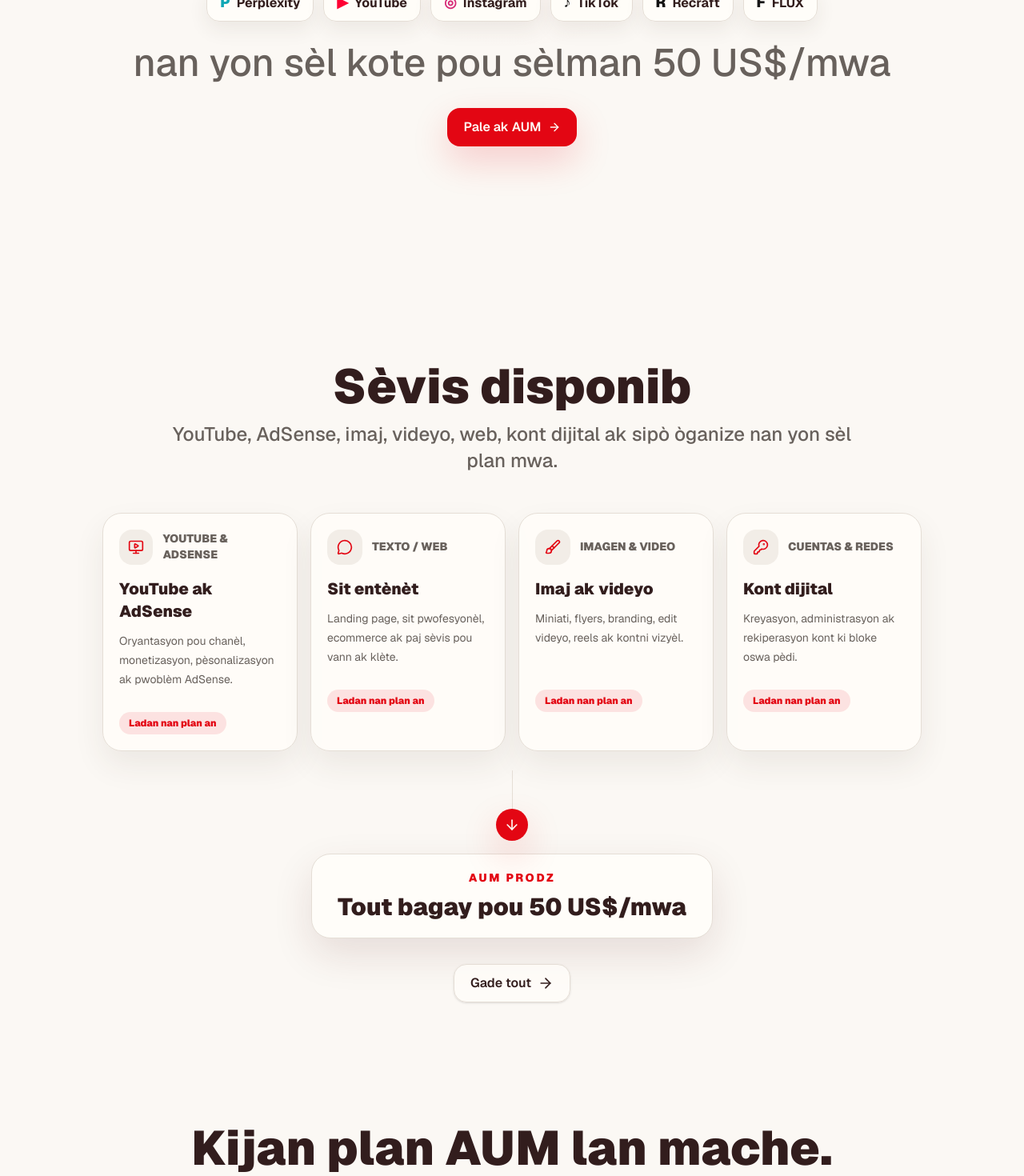
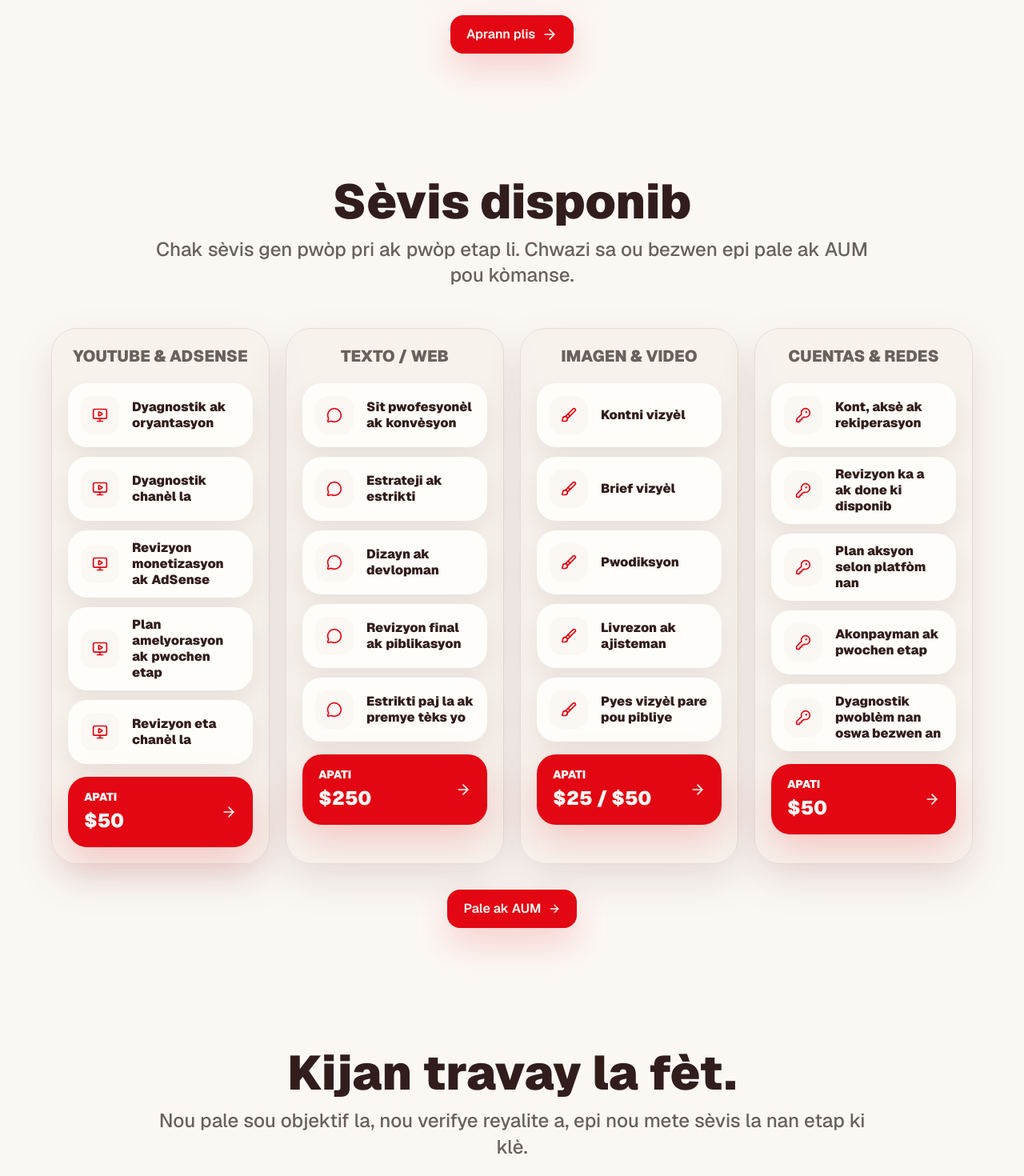
Before and after one commit to aumdevs/aumprodz, a Next.js app: page / in a window 1280 px wide. Shown: the part 580-2050 px from the top of the page at 80% size. Built offline with nearby package versions, Linux system fonts and the light colour scheme; no server answers; the database is empty.

Commit message:
Refine public hero and services layout

```diff
--- a/src/app/(public)/page.tsx
+++ b/src/app/(public)/page.tsx
@@ -1,7 +1,6 @@
 import Image from "next/image";
 import Link from "next/link";
 import {
-  ArrowDown,
   ArrowRight,
   Brush,
   FileSignature,
@@ -42,8 +41,7 @@ type HomeCopy = {
   modelIntro: string;
   processText: string;
   processTitle: string;
-  planPrice: string;
-  planTag: string;
+  serviceCta: string;
   serviceText: string;
   serviceTitle: string;
   startCta: string;
@@ -68,19 +66,18 @@ const copyByLocale: Record<AppLocale, HomeCopy> = {
     heroPrice: "nan yon sèl kote pou sèlman 50 US$/mwa",
     modelIntro: "Aprann sou",
     processText:
-      "Ou peye plan mwa a, ou mande sèvis ou bezwen pandan mwa sa a, epi AUM ede w bay priyorite travay la.",
-    processTitle: "Kijan plan AUM lan mache.",
-    planPrice: "Tout bagay pou 50 US$/mwa",
-    planTag: "Ladan nan plan an",
+      "Nou pale sou objektif la, nou verifye reyalite a, epi nou mete sèvis la nan etap ki klè.",
+    processTitle: "Kijan travay la fèt.",
     processCards: [
       { title: "Ou mande", text: "Ou ekri AUM epi ou eksplike sa ou bezwen pou pwojè a." },
       { title: "Nou bay priyorite", text: "Nou chwazi sa ki pi enpòtan pou mwa a selon objektif ou." },
       { title: "Nou egzekite", text: "Nou travay sou sèvis yo epi nou fè suivi ak livrezon klè." },
     ],
     serviceText:
-      "YouTube, AdSense, imaj, videyo, web, kont dijital ak sipò òganize nan yon sèl plan mwa.",
+      "Chak sèvis gen pwòp pri ak pwòp etap li. Chwazi sa ou bezwen epi pale ak AUM pou kòmanse.",
     serviceTitle: "Sèvis disponib",
-    startCta: "Pale ak AUM",
+    serviceCta: "Pale ak AUM",
+    startCta: "Aprann plis",
     trustTitle: "Done, aksè ak fichye yo dwe trete ak anpil swen.",
     trustCards: [
       { title: "Aksè kontwole", text: "Nou mande sèlman aksè ki nesesè pou sèvis la." },
@@ -98,24 +95,23 @@ const copyByLocale: Record<AppLocale, HomeCopy> = {
     finalText:
       "Pon tu canal, web, imagen, cuentas o carrera artística dentro de un proceso claro.",
     finalTitle: "¿Listo para poner tu proyecto digital bajo control?",
-    heroLineOne: "Mantente al dia",
+    heroLineOne: "Mantente al día",
     heroLineTwo: "con AUM",
     heroPrice: "en un solo lugar por tan solo 50 US$/mes",
     modelIntro: "Aprende sobre",
     processText:
-      "Pagas el plan mensual, pides lo que necesitas durante ese mes y AUM te ayuda a priorizar lo que más mueve tu proyecto.",
-    processTitle: "Cómo funciona el plan AUM.",
-    planPrice: "Todo por 50 US$/mes",
-    planTag: "Incluido en el plan",
+      "Hablamos del objetivo, revisamos la realidad y convertimos el servicio en pasos claros.",
+    processTitle: "Cómo funciona el trabajo.",
     processCards: [
       { title: "Pides", text: "Hablas con AUM y explicas qué necesitas para tu proyecto." },
       { title: "Priorizamos", text: "Ordenamos lo más importante del mes según tu objetivo." },
       { title: "Ejecutamos", text: "Trabajamos los servicios y damos seguimiento con entregas claras." },
     ],
     serviceText:
-      "YouTube, AdSense, imagen, video, web, cuentas digitales y soporte en una sola membresía mensual.",
+      "Cada servicio mantiene su precio normal y su propio alcance. Elige lo que necesitas y habla con AUM para empezar.",
     serviceTitle: "Servicios disponibles",
-    startCta: "Habla con AUM",
+    serviceCta: "Hablar con AUM",
+    startCta: "Saber más",
     trustTitle: "Datos, accesos y archivos tratados con cuidado.",
     trustCards: [
       { title: "Acceso controlado", text: "Solo se pide el acceso necesario para resolver el servicio." },
@@ -138,19 +134,18 @@ const copyByLocale: Record<AppLocale, HomeCopy> = {
     heroPrice: "in one place for only 50 US$/month",
     modelIntro: "Learn about",
     processText:
-      "You pay the monthly plan, request what you need during that month and AUM helps prioritize the work that moves your project.",
-    processTitle: "How the AUM plan works.",
-    planPrice: "Everything for 50 US$/month",
-    planTag: "Included in the plan",
+      "We talk about the goal, review the real situation and turn the service into clear steps.",
+    processTitle: "How the work happens.",
     processCards: [
       { title: "Request", text: "You talk to AUM and explain what your project needs." },
       { title: "Prioritize", text: "We organize the most important work for the month." },
       { title: "Execute", text: "We work on the services and follow up with clear delivery." },
     ],
     serviceText:
-      "YouTube, AdSense, image, video, web, digital accounts and support in one monthly membership.",
+      "Each service keeps its own price and scope. Choose what you need and talk to AUM to start.",
     serviceTitle: "Available services",
-    startCta: "Talk to AUM",
+    serviceCta: "Talk to AUM",
+    startCta: "Learn more",
     trustTitle: "Data, access and files handled with care.",
     trustCards: [
       { title: "Controlled access", text: "Only the access needed for the service is requested." },
@@ -173,19 +168,18 @@ const copyByLocale: Record<AppLocale, HomeCopy> = {
     heroPrice: "au même endroit pour seulement 50 US$/mois",
     modelIntro: "Apprenez sur",
     processText:
-      "Vous payez le plan mensuel, demandez ce dont vous avez besoin pendant le mois et AUM aide à prioriser le travail.",
-    processTitle: "Comment fonctionne le plan AUM.",
-    planPrice: "Tout pour 50 US$/mois",
-    planTag: "Inclus dans le plan",
+      "Nous parlons de l'objectif, vérifions la réalité et transformons le service en étapes claires.",
+    processTitle: "Comment le travail se fait.",
     processCards: [
       { title: "Demandez", text: "Vous parlez avec AUM et expliquez le besoin du projet." },
       { title: "Priorisez", text: "Nous organisons le plus important pour le mois." },
       { title: "Exécutez", text: "Nous travaillons les services avec un suivi clair." },
     ],
     serviceText:
-      "YouTube, AdSense, image, vidéo, web, comptes digitaux et support dans un seul abonnement mensuel.",
+      "Chaque service garde son propre prix et son propre périmètre. Choisissez ce dont vous avez besoin et parlez avec AUM.",
     serviceTitle: "Services disponibles",
-    startCta: "Parler avec AUM",
+    serviceCta: "Parler avec AUM",
+    startCta: "En savoir plus",
     trustTitle: "Données, accès et fichiers traités avec soin.",
     trustCards: [
       { title: "Accès contrôlé", text: "Nous demandons seulement l'accès nécessaire au service." },
@@ -208,19 +202,18 @@ const copyByLocale: Record<AppLocale, HomeCopy> = {
     heroPrice: "em um só lugar por apenas 50 US$/mes",
     modelIntro: "Aprenda sobre",
     processText:
-      "Você paga o plano mensal, pede o que precisa durante o mês e AUM ajuda a priorizar o que move seu projeto.",
-    processTitle: "Como funciona o plano AUM.",
-    planPrice: "Tudo por 50 US$/mes",
-    planTag: "Incluído no plano",
+      "Falamos sobre o objetivo, revisamos a realidade e transformamos o serviço em passos claros.",
+    processTitle: "Como o trabalho acontece.",
     processCards: [
       { title: "Pede", text: "Você fala com AUM e explica o que o projeto precisa." },
       { title: "Priorizamos", text: "Organizamos o mais importante do mês conforme seu objetivo." },
       { title: "Executamos", text: "Trabalhamos os serviços com acompanhamento e entregas claras." },
     ],
     serviceText:
-      "YouTube, AdSense, imagem, vídeo, web, contas digitais e suporte em uma única assinatura mensal.",
+      "Cada serviço mantém seu preço normal e seu próprio escopo. Escolha o que precisa e fale com AUM para começar.",
     serviceTitle: "Serviços disponíveis",
-    startCta: "Falar com AUM",
+    serviceCta: "Falar com AUM",
+    startCta: "Saber mais",
     trustTitle: "Dados, acessos e arquivos tratados com cuidado.",
     trustCards: [
       { title: "Acesso controlado", text: "Só pedimos o acesso necessário para o serviço." },
@@ -269,11 +262,11 @@ export default async function HomePage() {
     <>
       <PublicEventTracker eventName="page_view" page="/" source="home" />
 
-      <section className="public-section min-h-[calc(100svh-5rem)]">
-        <div className="public-shell flex min-h-[calc(100svh-10rem)] flex-col items-center justify-center text-center">
-          <div className="mb-7 flex size-24 items-center justify-center overflow-hidden bg-transparent">
+      <section className="pb-20 pt-[3.5rem] sm:pt-[4.5rem] lg:pt-20">
+        <div className="public-shell flex flex-col items-center text-center">
+          <div className="mb-7 flex size-[5.5rem] items-center justify-center overflow-hidden bg-transparent sm:size-24">
             <Image
-              src="/aum-prodz-logo.png"
+              src="/aum-prodz-logo-transparent.png"
               alt=""
               width={112}
               height={112}
@@ -302,14 +295,10 @@ export default async function HomePage() {
             {copy.heroPrice}
           </p>
           <div className="mt-8 flex flex-col items-center gap-3 sm:flex-row">
-            <WhatsappCtaLink
-              service="youtube-adsense"
-              source="home"
-              placement="hero_whatsapp"
-              page="/"
-              label={copy.startCta}
-              size="lg"
-            />
+            <Link href="/servicios" className={cn(buttonVariants({ size: "lg" }))}>
+              {copy.startCta}
+              <ArrowRight className="size-5" />
+            </Link>
           </div>
         </div>
       </section>
@@ -317,15 +306,16 @@ export default async function HomePage() {
       <section className="public-section-tight">
         <div className="public-shell">
           <SectionHeading title={copy.serviceTitle} text={copy.serviceText} />
-          <ServicesAvailableBoard copy={copy} services={services} />
+          <ServicesAvailableBoard locale={locale} services={services} />
           <div className="mt-8 text-center">
-            <Link
-              href="/servicios"
-              className={cn(buttonVariants({ variant: "secondary", size: "lg" }))}
-            >
-              {copy.viewAll}
-              <ArrowRight className="size-5" />
-            </Link>
+            <WhatsappCtaLink
+              service="youtube-adsense"
+              source="home"
+              placement="services_whatsapp"
+              page="/"
+              label={copy.serviceCta}
+              size="lg"
+            />
           </div>
         </div>
       </section>
@@ -478,10 +468,10 @@ function SectionHeading({ text, title }: { text: string; title: string }) {
 }
 
 function ServicesAvailableBoard({
-  copy,
+  locale,
   services,
 }: {
-  copy: HomeCopy;
+  locale: AppLocale;
   services: Awaited<ReturnType<typeof getPublicServices>>;
 }) {
   const columns = [
@@ -508,56 +498,72 @@ function ServicesAvailableBoard({
   ] as const;
 
   return (
-    <div className="mx-auto mt-12 max-w-5xl">
-      <div className="grid gap-4 md:grid-cols-2 lg:grid-cols-4">
+    <div className="mx-auto mt-12 max-w-6xl">
+      <div className="grid gap-5 md:grid-cols-2 xl:grid-cols-4">
         {columns.map(({ icon: ColumnIcon, slugs, title }) => {
           const columnServices = services.filter((service) =>
             (slugs as readonly ServiceSlug[]).includes(service.slug),
           );
           const service = columnServices[0];
+          const rows = service ? getServiceRows(service) : [];
 
           return (
-            <div key={title} className="mammouth-card rounded-3xl p-5">
-              <div className="mb-4 flex items-center gap-3">
-                <span className="flex size-11 items-center justify-center rounded-2xl bg-muted text-primary">
+            <div
+              key={title}
+              className="rounded-[2rem] border border-border bg-surface/70 p-5 shadow-soft"
+            >
+              <h3 className="mb-5 text-center text-xl font-black uppercase text-muted-foreground">
+                {title}
+              </h3>
+              {service ? (
+                <div className="grid gap-3">
+                  {rows.map((row) => (
+                    <Link
+                      key={`${service.slug}-${row}`}
+                      href={`/servicios/${service.slug}`}
+                      className="group flex min-h-20 items-center gap-4 rounded-3xl bg-card px-4 py-3 text-left shadow-[0_14px_30px_rgba(80,27,24,0.08)] transition-transform hover:-translate-y-0.5"
+                    >
+                      <span className="flex size-12 shrink-0 items-center justify-center rounded-2xl bg-background text-primary">
                         <ColumnIcon className="size-5" />
                       </span>
-                <h3 className="text-sm font-black uppercase text-muted-foreground">
-                  {title}
-                </h3>
-              </div>
-              {service ? (
+                      <span className="text-base font-black leading-tight text-foreground">
+                        {row}
+                      </span>
+                    </Link>
+                  ))}
                   <Link
                     href={`/servicios/${service.slug}`}
-                  className="group block text-left"
+                    className="mt-1 flex min-h-20 items-center justify-between gap-4 rounded-3xl bg-primary px-5 py-4 text-primary-foreground shadow-glow transition-transform hover:-translate-y-0.5"
                   >
-                  <p className="text-xl font-black text-foreground">
-                    {service.title}
-                  </p>
-                  <p className="mt-3 min-h-20 text-sm leading-6 text-muted-foreground">
-                    {service.summary}
-                  </p>
-                  <span className="mt-5 inline-flex rounded-full bg-primary/10 px-3 py-1.5 text-xs font-black text-primary">
-                    {copy.planTag}
+                    <span>
+                      <span className="block text-sm font-black uppercase">
+                        {t(locale, "common.from")}
                       </span>
+                      <span className="mt-1 block text-2xl font-black">
+                        {service.priceFrom}
+                      </span>
+                    </span>
+                    <ArrowRight className="size-5" />
                   </Link>
+                </div>
               ) : null}
             </div>
           );
         })}
       </div>
-      <div className="mx-auto mt-6 flex max-w-xl flex-col items-center">
-        <div className="h-12 w-px bg-border" />
-        <div className="flex size-10 items-center justify-center rounded-full bg-primary text-primary-foreground shadow-glow">
-          <ArrowDown className="size-5" />
-        </div>
-      </div>
-      <div className="mx-auto mt-4 w-fit rounded-3xl border border-border bg-card px-8 py-5 text-center shadow-soft">
-        <p className="text-sm font-black uppercase tracking-[0.18em] text-primary">
-          AUM PRODZ
-        </p>
-        <p className="mt-2 text-3xl font-black text-foreground">{copy.planPrice}</p>
-      </div>
     </div>
   );
 }
+
+function getServiceRows(
+  service: Awaited<ReturnType<typeof getPublicServices>>[number],
+) {
+  const rows = [
+    service.eyebrow,
+    ...service.modules,
+    ...service.deliverables,
+    ...service.outcomes,
+  ].filter(Boolean);
+
+  return Array.from(new Set(rows)).slice(0, 5);
+}
--- a/src/components/brand/aum-prodz-logo.tsx
+++ b/src/components/brand/aum-prodz-logo.tsx
@@ -16,7 +16,7 @@ export function AumProdzLogo({ compact = false, className }: AumProdzLogoProps)
       aria-label="AUM PRODZ Platform"
     >
       <Image
-        src="/aum-prodz-logo.png"
+        src="/aum-prodz-logo-transparent.png"
         alt=""
         width={96}
         height={96}
```
Also changed, not shown: src/lib/content/services.ts (+4 -4 lines), public/aum-prodz-logo-transparent.png (added). Lines whose indentation alone changed are shown as unchanged.
